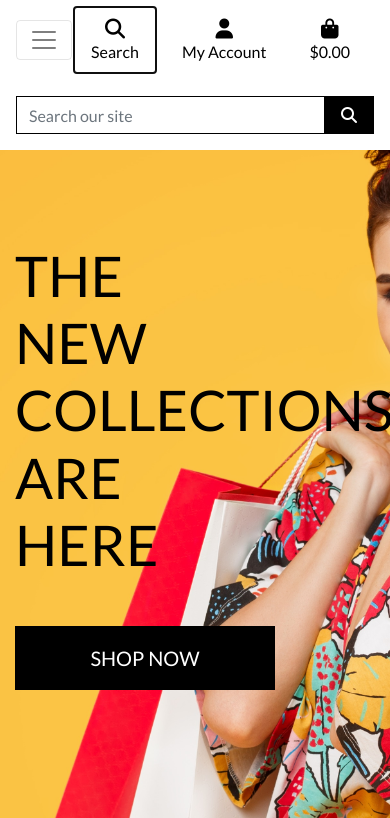
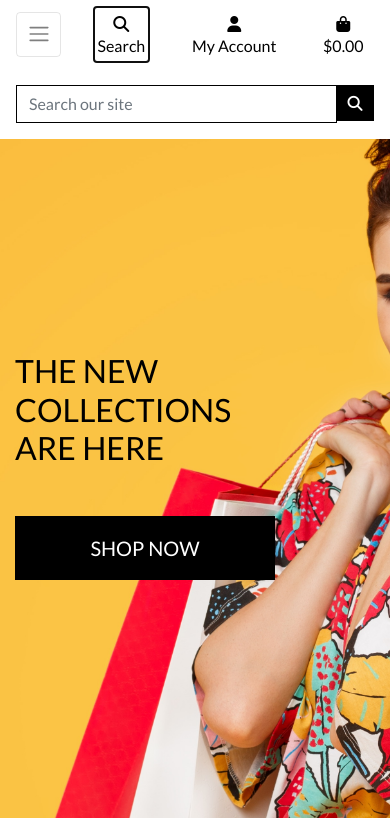
Before and after one commit to MllrB/boutique_ado, a Django app: page / in a window 390 px wide, after a click on "Search". Shown: the top 818 px of the page. Run offline with Django 3.2, Linux system fonts and the light colour scheme; some libraries are stand-ins or nearby versions.

Commit message:
mobile styling for home,product and login/register pages

```diff
--- a/checkout/templates/checkout/checkout.html
+++ b/checkout/templates/checkout/checkout.html
@@ -143,6 +143,6 @@
 {% block post_load_js %}
 {{ block.super }}
     {{ stripe_public_key|json_script:"stripe_public_key" }}
-    {{ client_secret|json_script:"client_secret" }}
+    {{ client_secret|json_script:"id_client_secret" }}
     <script src="{% static 'checkout/js/stripe_elements.js' %}"></script>
 {% endblock %}
--- a/checkout/views.py
+++ b/checkout/views.py
@@ -27,8 +27,8 @@ def cache_checkout_data(request):
         })
         return HttpResponse(status=200)
     except Exception as e:
-        messages.error(request, 'Sorry, your payment cannot be \
-            processed right now. Please try again later.')
+        messages.error(request, f'Sorry, your payment cannot be \
+            processed right now. Please try again later.error: {e}')
         return HttpResponse(content=e, status=400)
 
 
--- a/static/css/base.css
+++ b/static/css/base.css
@@ -285,4 +285,34 @@ input[name='q'] {
     body {
         height: calc(100vh - 136px);
     }
+    .display-4.logo-font.text-black {
+        font-size: 2rem;
+    }
+    .nav-link {
+        padding: 0.15rem;
+    }
+    .nav-link i.fa-lg {
+        font-size: 1rem;
+    }
+    .navbar-toggler {
+        padding: 0.6rem;
+        font-size: 1rem;
+    }
+    #delivery-banner h4 {
+        font-size: 0.9rem;
+    }
+    .btn.btn-outline-black.rounded-0,
+    .btn.btn-black.rounded-0 {
+        padding: .375rem .375rem;
+        font-size: .94rem;
+    }
+    .btn.btn-outline-black.rounded-0.btn-lg,
+    .btn.btn-black.rounded-0.btn-lg {
+        padding: .375rem .375rem;
+        font-size: .75rem;
+    }
+    .increment-qty,
+    .decrement-qty {
+        padding: .25rem .5rem !important;
+    }
 }
--- a/templates/allauth/account/base.html
+++ b/templates/allauth/account/base.html
@@ -4,7 +4,7 @@
     <div class="container header-container">
         <div class="overlay"></div>
         <div class="row">
-            <div class="col-6">
+            <div class="col-12 col-md-6">
                 <div class="allauth-form-inner-content">
                     {% block inner_content %}
                     {% endblock  %}
--- a/templates/includes/main-nav.html
+++ b/templates/includes/main-nav.html
@@ -1,5 +1,8 @@
 <div class="collapse navbar-collapse" id="main-nav">
     <ul class="navbar-nav w-auto mx-auto">
+    <li class="nav-item d-block-d-md-none">
+        <a class="nav-link logo-font font-weight-bold text-black mr-5" href=" {% url 'home' %} " id="all-products-link">Home</a>
+    </li>
         <li class="nav-item dropdown">
             <a class="nav-link logo-font font-weight-bold text-black mr-5" href="#" id="all-products-link" role="button"
                 data-toggle="dropdown" aria-haspopup="true" aria-expanded="false">
--- a/templates/includes/mobile-top-header.html
+++ b/templates/includes/mobile-top-header.html
@@ -35,7 +35,7 @@
         {% if request.user.is_superuser %}
         <a href="{% url 'add_product' %}" class="dropdown-item">Product management</a>
         {% endif %}
-        <a href="" class="dropdown-item">My Profile </a>
+        <a href=" {% url 'profile' %} " class="dropdown-item">My Profile </a>
         <a href="{% url 'account_logout' %}" class="dropdown-item">Logout </a>
         {% else %}
         <a href="{% url 'account_signup' %}" class="dropdown-item">Register </a>
```
